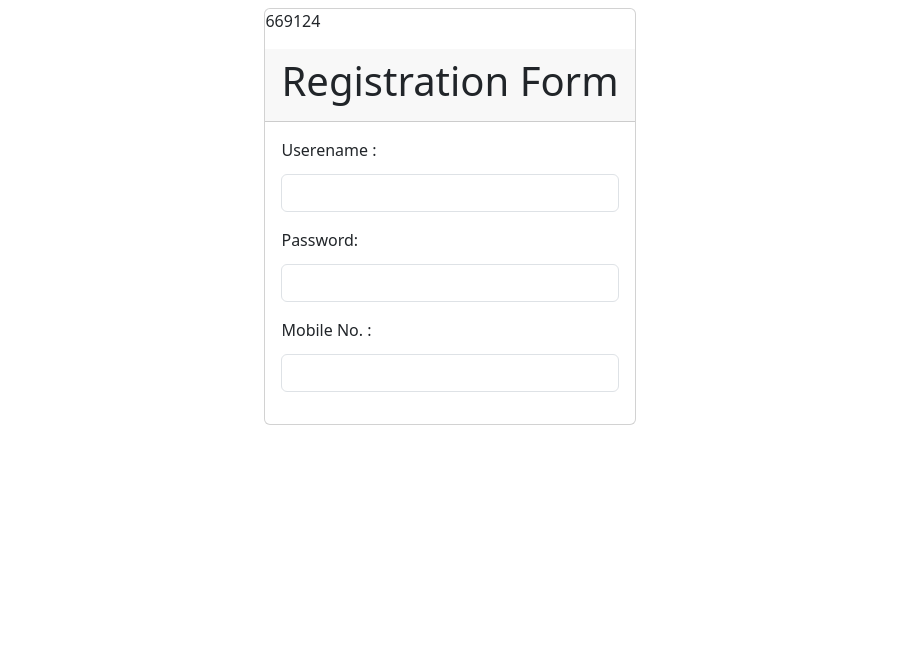
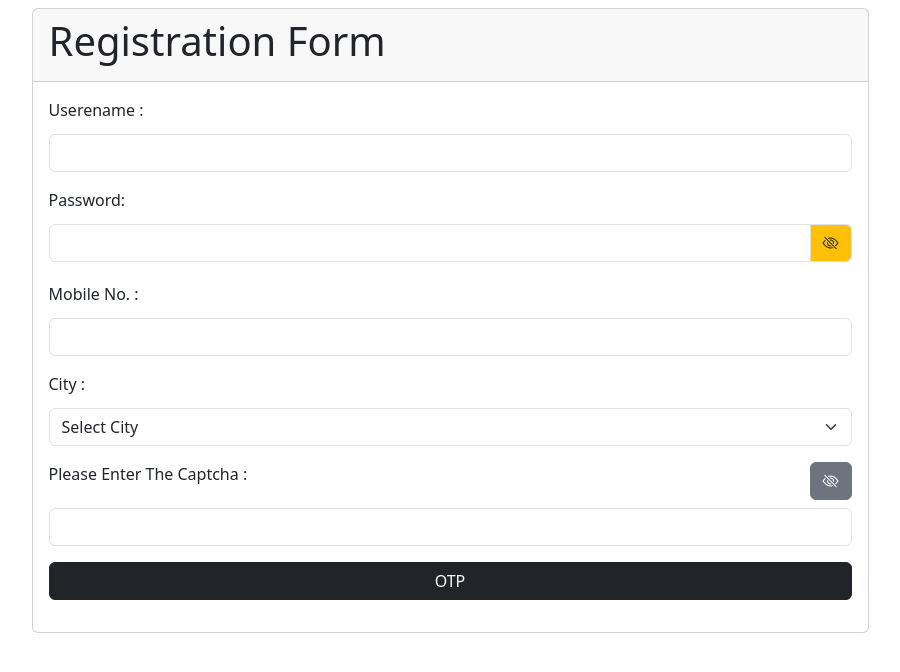
Before and after one commit to Himanshu12866/UI-react, a React (Vite) app in the folder learnreact/: page / in a window 1280 px wide. Shown: the top 672 px of the page, without its empty margins (190-1090 px from the left). Built offline with nearby package versions, Linux system fonts and the light colour scheme.

Commit message:
"Updated Captcha component with new state variables, functions, and UI elements"

```diff
--- a/learnreact/src/component/captcha.jsx
+++ b/learnreact/src/component/captcha.jsx
@@ -1,8 +1,13 @@
 import useCapcha from "./Hooks/captch"
 import { useFormik } from "formik"
+import { useState } from "react";
 import *as yup from "yup";
 
 export default function Captcha() {
+    const [otp, seOtp] = useState(" OTP");
+    const [type, setType] = useState("password")
+    const [show, setShow] = useState(false);
+    const [eye, slashEye] = useState("bi bi-eye-slash")
 
     const formik = useFormik({
         initialValues: {
@@ -13,18 +18,38 @@ export default function Captcha() {
         },
         validationSchema: yup.object({
             name: yup.string().required("Enter Username"),
-            psw: yup.string().required("Required"),
+
             Mobile: yup.string().required("Please Enter Valid Number").matches(/\w{10}/, "Please Enter Valid number"),
-            city: yup.string().required()
+            city: yup.string().required("Please Select City")
         })
     })
+    function ChangeCode() {
 
-    let code = useCapcha()
+        let code = useCapcha()
+        seOtp(code)
+    }
+
+    function ChangeType() {
+
+        if (show) {
+            setType("text")
+            setShow(false)
+            slashEye("bi bi-eye")
+
+
+        } else {
+            setType("password")
+            setShow(true);
+            slashEye("bi bi-eye-slash")
+
+        }
+    }
+
 
     return (
         <div className="d-flex justify-content-center">
-            <div className="card mt-2">
-                <p>{code}</p>
+            <div className="card mt-2 w-75">
+
                 <div className="card-header">
                     <h1>Registration Form</h1>
                 </div>
@@ -34,12 +59,30 @@ export default function Captcha() {
                         <input type="text" onChange={formik.handleChange} className="form-control my-1" name="name" />
                         <p className="text-danger">{formik.errors.name}</p>
                         <label className="form-label">Password:</label>
-                        <input className="form-control my-1" name="psw"></input>
-                        <p className="text-danger">{formik.errors.psw}</p>
+
+                        <div className="input-group">
+                            <input className="form-control my-1" type={type} name="psw"></input>
+                            <span className="input-group-text bi bi-eye-slash my-1 bg-warning" onClick={ChangeType}></span>
+                        </div>
+
+                        <p className="text-danger">{ }</p>
                         <label className="form-label">Mobile No. :</label>
                         <input className="form-control my-1" type="text" name="Mobile" onChange={formik.handleChange}></input>
                         <p className="text-danger">{formik.errors.Mobile}</p>
+                        <label className="form-label">City :</label>
+                        <select className="form-select my-1" name="city" onChange={formik.handleChange}>
+                            <option value="">Select City</option>
+                            <option value="delhi">Delhi</option>
+                            <option value="mumbai">Mumbai</option>
+                            <option value="hyd">Hyderabad</option>
+                        </select>
+                        <p className="text-danger">{formik.errors.city}</p>
                     </form>
+                    <div className="d-flex justify-content-between my-2">
+                        <label className="form-label">Please Enter The Captcha :</label> <button onClick={ChangeCode} className={`btn btn-secondary ${eye}`}></button>
+                    </div>
+                    <input type="text" className="form-control"></input>
+                    <button className="btn btn-dark text-light w-100 my-3">{otp}</button>
                 </div>
             </div>
         </div>
```
